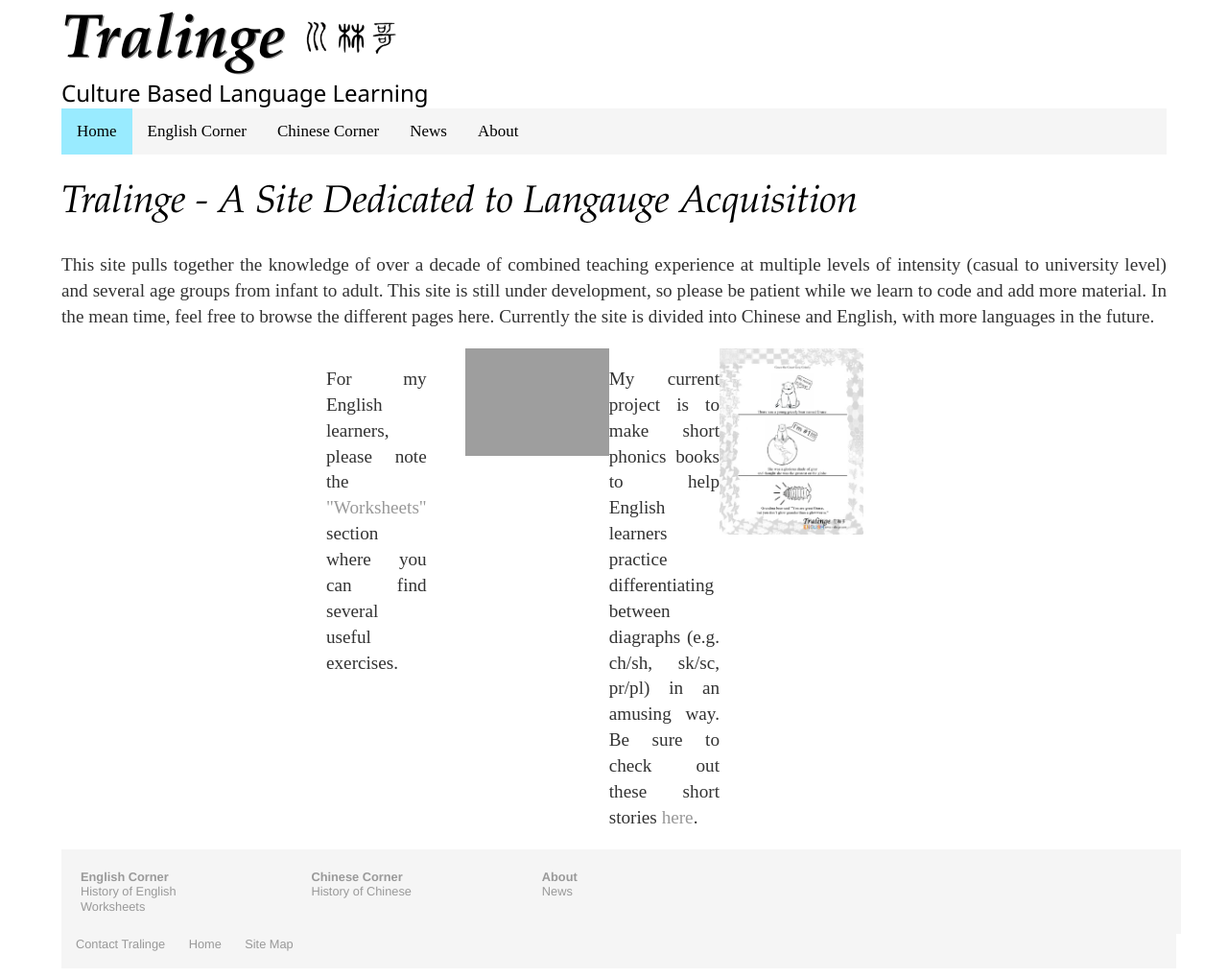
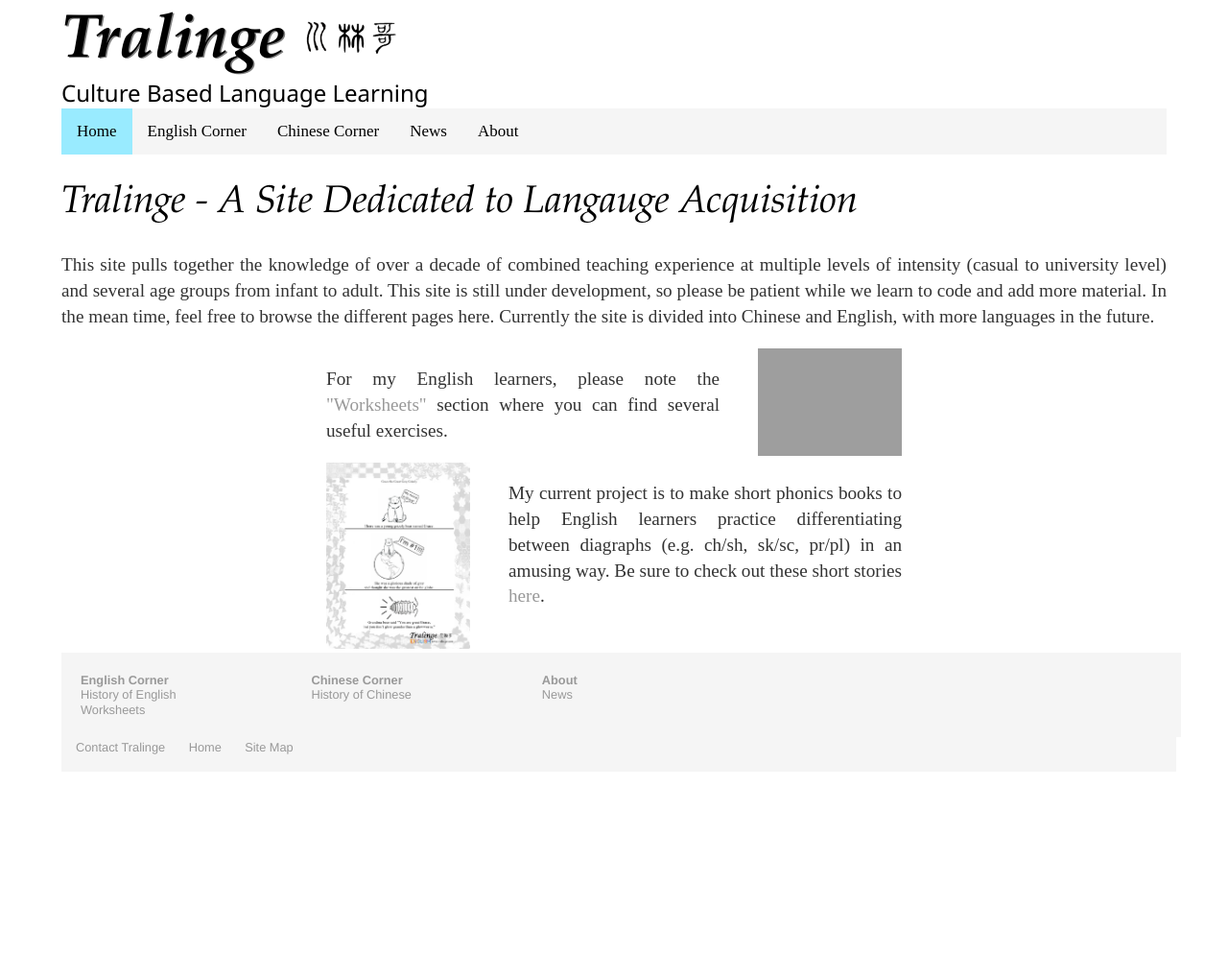
Before and after one commit to Tralinge/tralinge.github.io, a Jekyll site: the page built from index.html, in a window 1280 px wide. Shown: the whole page at 96% size. Built offline with Jekyll 4.4.1, drawn with Linux system fonts in a browser that asks for light colours; after the commit the page ends 900 px from its top, so only the background shows below that.

Commit message:
Update index.html

```diff
--- a/index.html
+++ b/index.html
@@ -19,7 +19,6 @@
   align-items: center;
   background-color: DodgerBlue;
 }
-
 .flex-container > div {
   background-color: #f1f1f1;
   width: 100px;
@@ -42,6 +41,15 @@
 				alt="worksheets" width=150px style="margin-left: 40px;">
 			</a>
 		</div>
+	</div>
+
+	<div style="clear: both; display: flex; justify-content: center; align-items: top; width: 600px; margin: auto;">
+		<div>
+			<a href="http://www.tralinge.com/english_corner/worksheets/phonics">
+				<img src="http://www.tralinge.com/english_corner/worksheets/phonics/grace 1of3.jpg"
+				     alt="phonics stories" width=150px style="margin-right: 40px;">
+			</a>
+		</div>
 
 		<div>
 			<p>
@@ -52,12 +60,6 @@
 			</p>
 		</div>
 
-		<div>
-			<a href="http://www.tralinge.com/english_corner/worksheets/phonics">
-				<img src="http://www.tralinge.com/english_corner/worksheets/phonics/grace 1of3.jpg"
-				     alt="phonics stories" width=150px style="margin-right: 40px;">
-			</a>
-		</div>
 	</div>
 
 	<div style="clear: both;">
```
